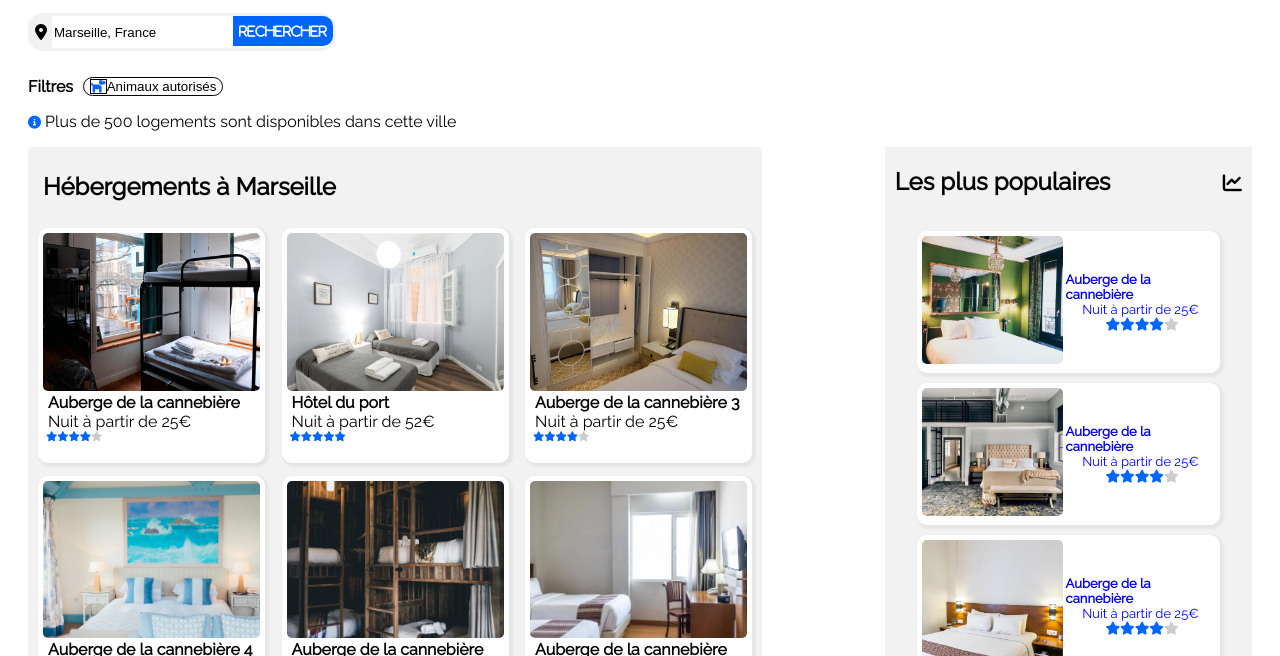
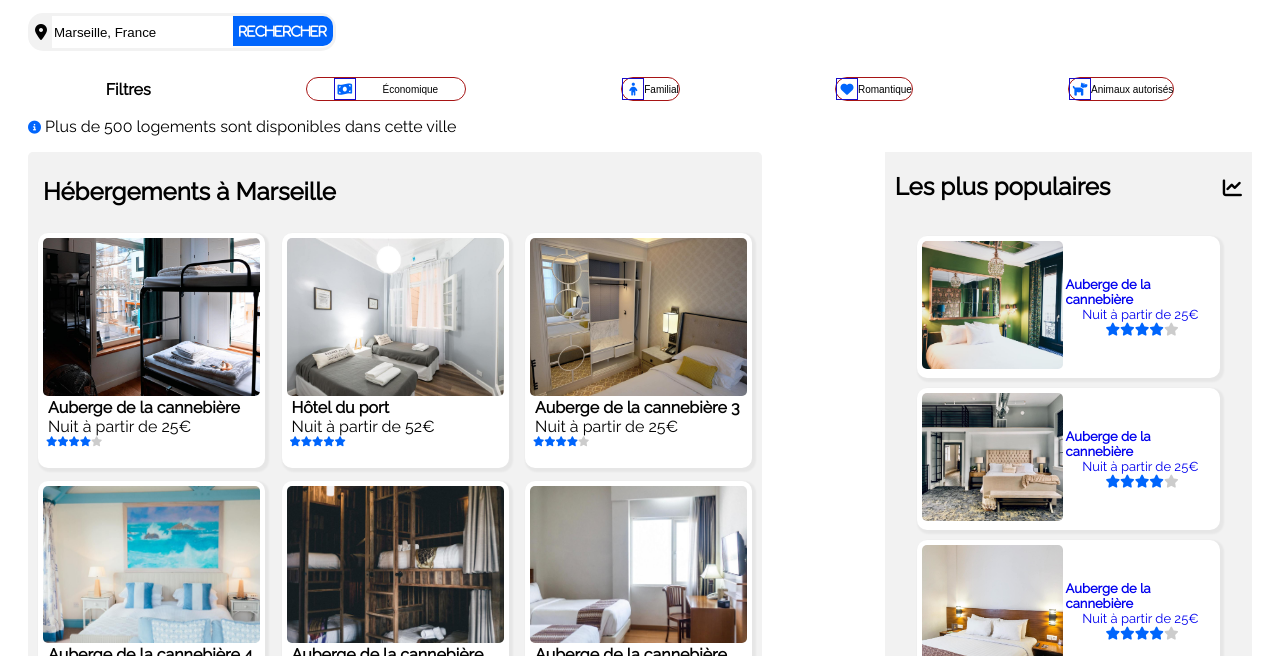
Before and after one commit to Sam2Lowry/Belloneyannick_2_04062021, a plain HTML site: page index.html in a window 1280 px wide. Shown: the part 126-782 px from the top of the page. Drawn offline with Linux system fonts and the light colour scheme.

Commit message:
filters step 2

```diff
--- a/index.html
+++ b/index.html
@@ -65,8 +65,17 @@
                             <button type="button" id="pet" name="pet" />Animaux autorisés</button> -->
 
 
+                            <button type="button" id="eco" name="eco" />
+                            <div class="btn_icon"><i class='fas fa-money-bill-wave'></i></div><div class="btn_txt">Économique</div></button>
+
+                            <button type="button" id="persons" name="persons" />
+                            <div class="btn_icon"><i class='fas fa-child'></i></div><div class="btn_txt">Familial</div></button>
+
+                            <button type="button" id="mood" name="mood" />
+                            <div class="btn_icon"><i class='fas fa-heart'></i></div><div class="btn_txt">Romantique</div></button>
+
                             <button type="button" id="pet" name="pet" />
-                            <div class="btn_icon"><i class='fas fa-dog'></i></div>Animaux autorisés</button>
+                            <div class="btn_icon"><i class='fas fa-dog'></i></div><div class="btn_txt">Animaux autorisés</div></button>
 
 
 
--- a/styles.css
+++ b/styles.css
@@ -173,33 +173,70 @@ select {
     padding: 0.2em 0.2em;
     background-color: #DEEBFF;
 } */
-form{
+
+form {
     display: flex;
-    flex-direction: row;
+    justify-content: flex-start;
 }
+
 .filters span {
     font-weight: 700;
-    margin-right: 10px;
+    margin: auto;
+
 }
 
 .filters i {
     font-size: small;
 }
 
+#eco {
+    display: flex;
+    align-items: center;
+    justify-content: space-evenly;
+    flex-direction: row;
+    font-size: x-small;
+    width: 20vh;
+}
+
+#persons {
+    display: flex;
+    align-items: center;
+    flex-direction: row;
+    font-size: x-small;
+
+}
+
+#mood {
+    display: flex;
+    align-items: center;
+    flex-direction: row;
+    font-size: x-small;
+
+}
+
 #pet {
     display: flex;
+    align-items: center;
     flex-direction: row;
+    font-size: x-small;
+
 }
 
 .btn_icon {
     display: flex;
-    border: 1px solid black;
+    border: 1px solid rgb(24, 12, 201);
+    justify-content: center;
+    align-items: center;
+    width: 20px;
+    height: 20px;
 }
 
 .filters button {
     background: none;
-    border: 1px solid black;
+    border: 1px solid rgb(167, 20, 20);
+    padding: 0px;
     border-radius: 20px;
+    margin: auto;
 }
 
 .filters button .fas {
```
